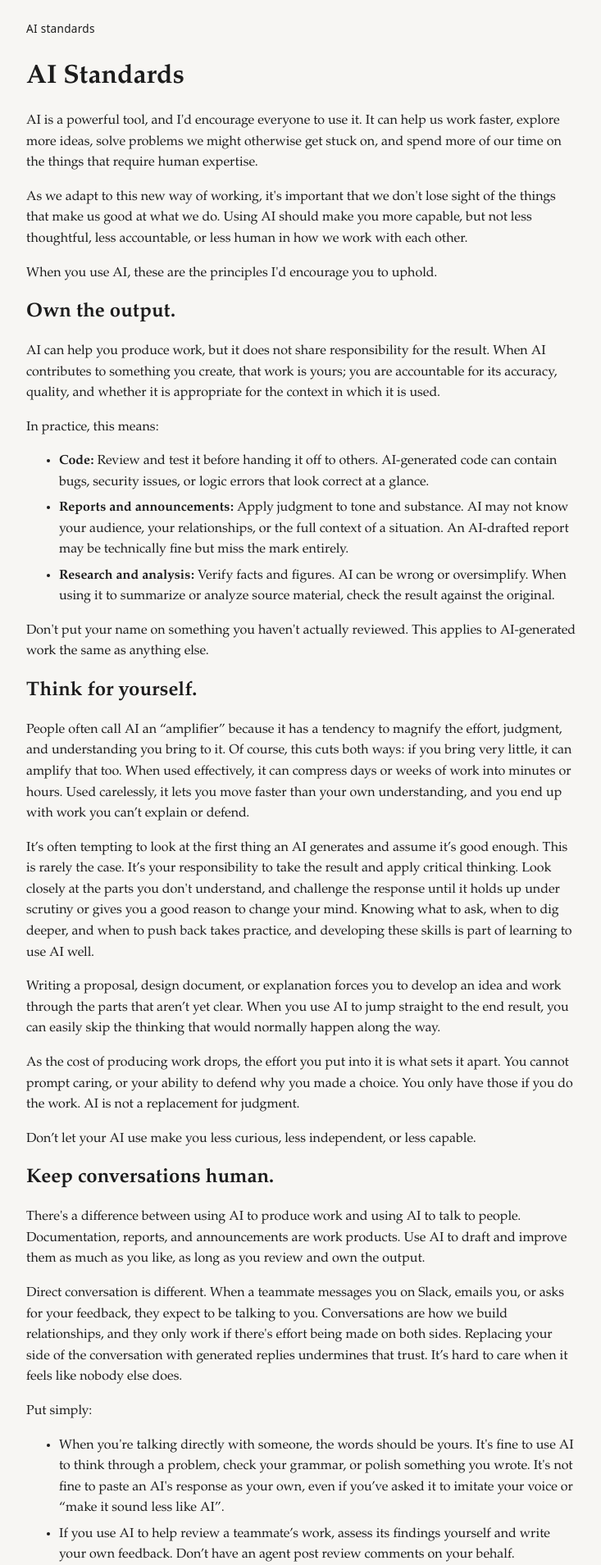
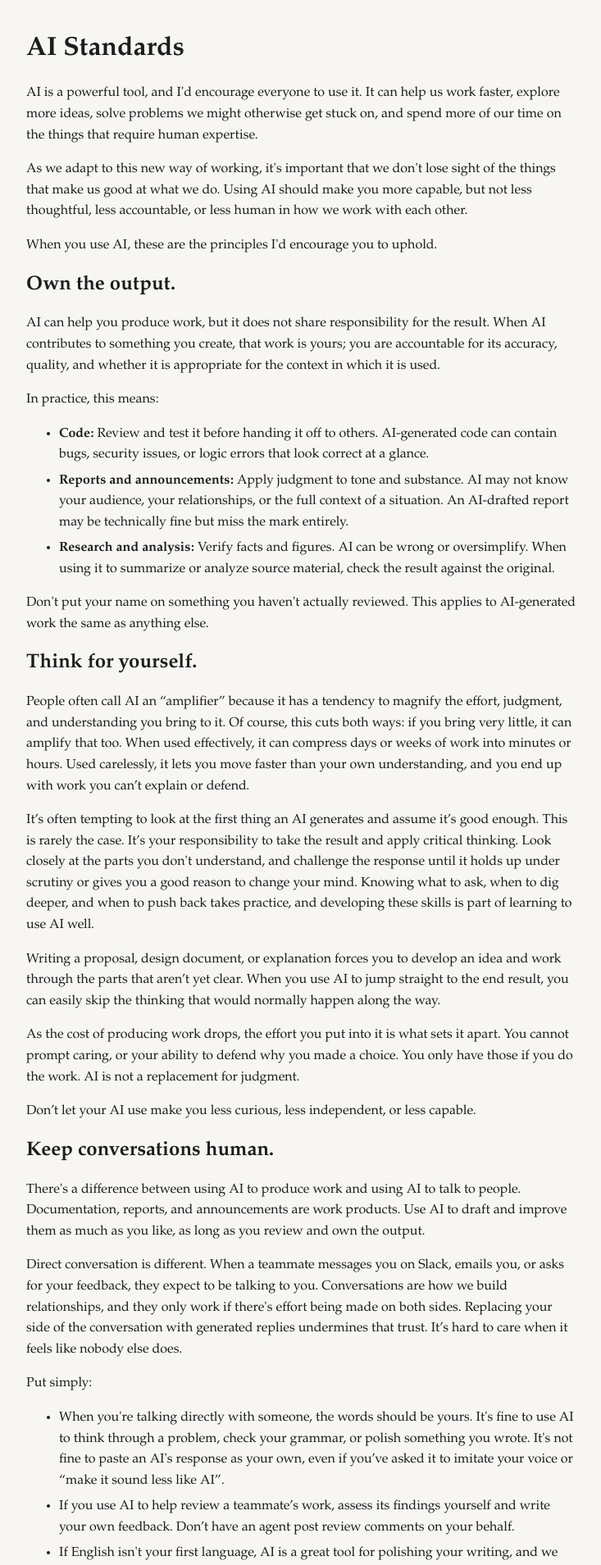
Before and after one commit to CBMasri/ai-standards, a Jekyll site: the page built from standards.md, in a window 1280 px wide. Shown: the top 1909 px of the page at 82% size, without its empty margins (272-1005 px from the left). Built offline with Jekyll 4.4.1, drawn with Linux system fonts in a browser that asks for light colours; our own code applies the rules of GitHub Pages for plain Markdown files; some of the changed text lies outside the part shown.

Commit message:
Simplify layout

```diff
--- a/_config.yml
+++ b/_config.yml
@@ -9,6 +9,10 @@ defaults:
       path: ""
     values:
       layout: default
+  - scope:
+      path: "standards.md"
+    values:
+      permalink: /
 
 exclude:
   - README.md
--- a/_layouts/default.html
+++ b/_layouts/default.html
@@ -7,16 +7,12 @@
   <link rel="stylesheet" href="{{ '/assets/site.css' | relative_url }}">
 </head>
 <body>
-  <header>
-    <a class="home" href="{{ '/' | relative_url }}">AI standards</a>
-  </header>
   <main>
 {{ content }}
   </main>
-  {% if page.path == "standards.md" %}
   <footer>
-    <a href="{{ site.github.repository_url | default: 'https://github.com/CBMasri/ai-standards' }}/edit/main/{{ page.path }}">Edit source</a>
+    <a href="https://github.com/CBMasri">@CBMasri</a>
+    <a href="https://github.com/CBMasri/ai-standards">ai-standards</a>
   </footer>
-  {% endif %}
 </body>
 </html>
--- a/assets/site.css
+++ b/assets/site.css
@@ -9,46 +9,15 @@ body {
   margin: 0;
 }
 
-header {
-  max-width: 42rem;
-  margin: 0 auto;
-  padding: 1.5rem 1.25rem 0;
-}
-
-header a.home {
-  color: inherit;
-  font-family: system-ui, sans-serif;
-  font-size: 0.85rem;
-  letter-spacing: 0.02em;
-  text-decoration: none;
-}
-
-nav {
-  display: flex;
-  flex-wrap: wrap;
-  gap: 0.75rem 1.25rem;
-  margin-top: 0.75rem;
-  font-family: system-ui, sans-serif;
-  font-size: 0.95rem;
-}
-
-nav a {
-  color: #333;
-}
-
-nav a[aria-current="page"] {
-  color: inherit;
-  text-decoration: none;
-  font-weight: 650;
-}
-
 main {
   max-width: 42rem;
   margin: 0 auto;
-  padding: 1.5rem 1.25rem 2rem;
+  padding: 2.5rem 1.25rem 2rem;
 }
 
 footer {
+  display: flex;
+  justify-content: space-between;
   max-width: 42rem;
   margin: 0 auto;
   padding: 0.5rem 1.25rem 3rem;
--- a/standards.md
+++ b/standards.md
@@ -1,9 +1,3 @@
----
-layout: default
-title: AI Standards
-permalink: /
----
-
 # AI Standards
 
 AI is a powerful tool, and I'd encourage everyone to use it. It can help us work faster, explore more ideas, solve problems we might otherwise get stuck on, and spend more of our time on the things that require human expertise.
```
Also changed, not shown: 404.html (deleted, +0 -7 lines).
